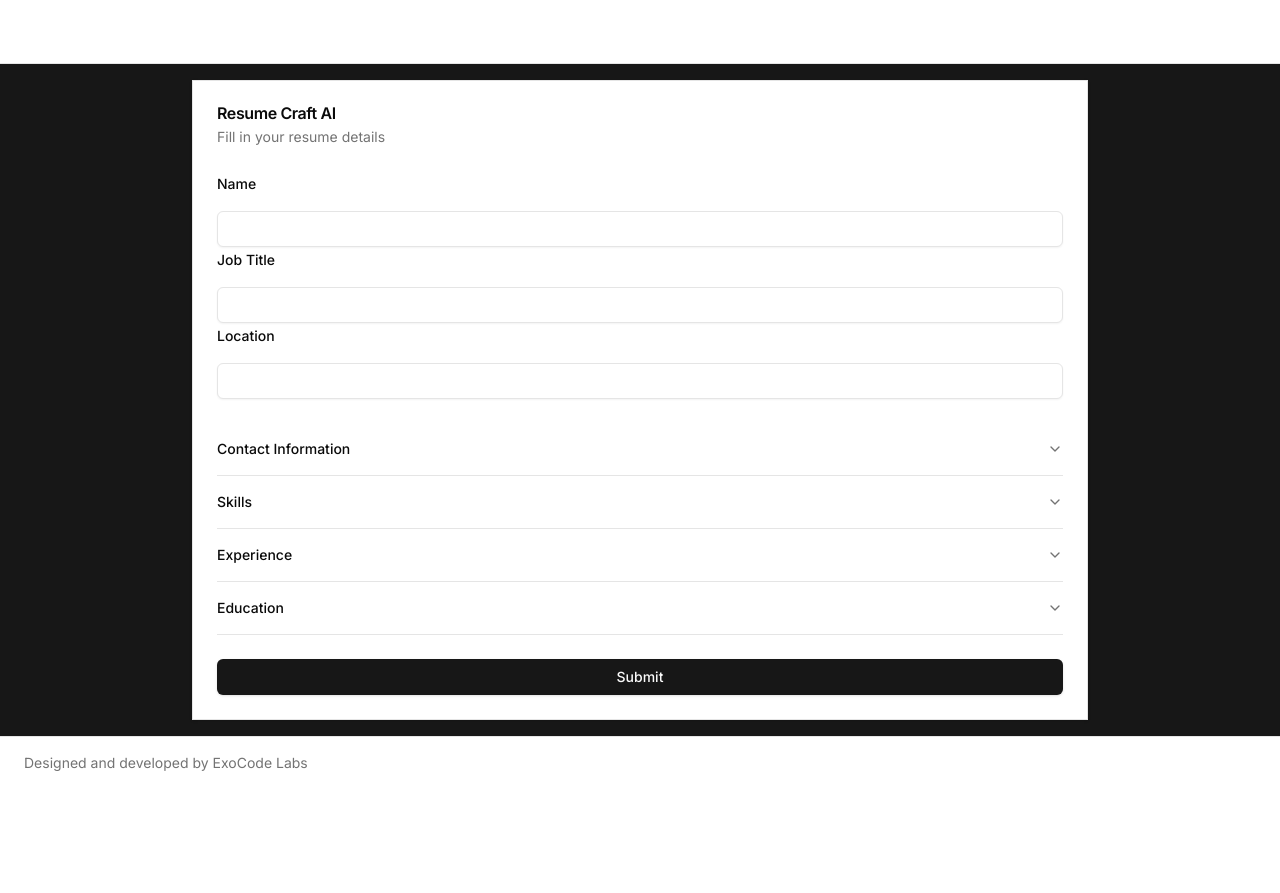
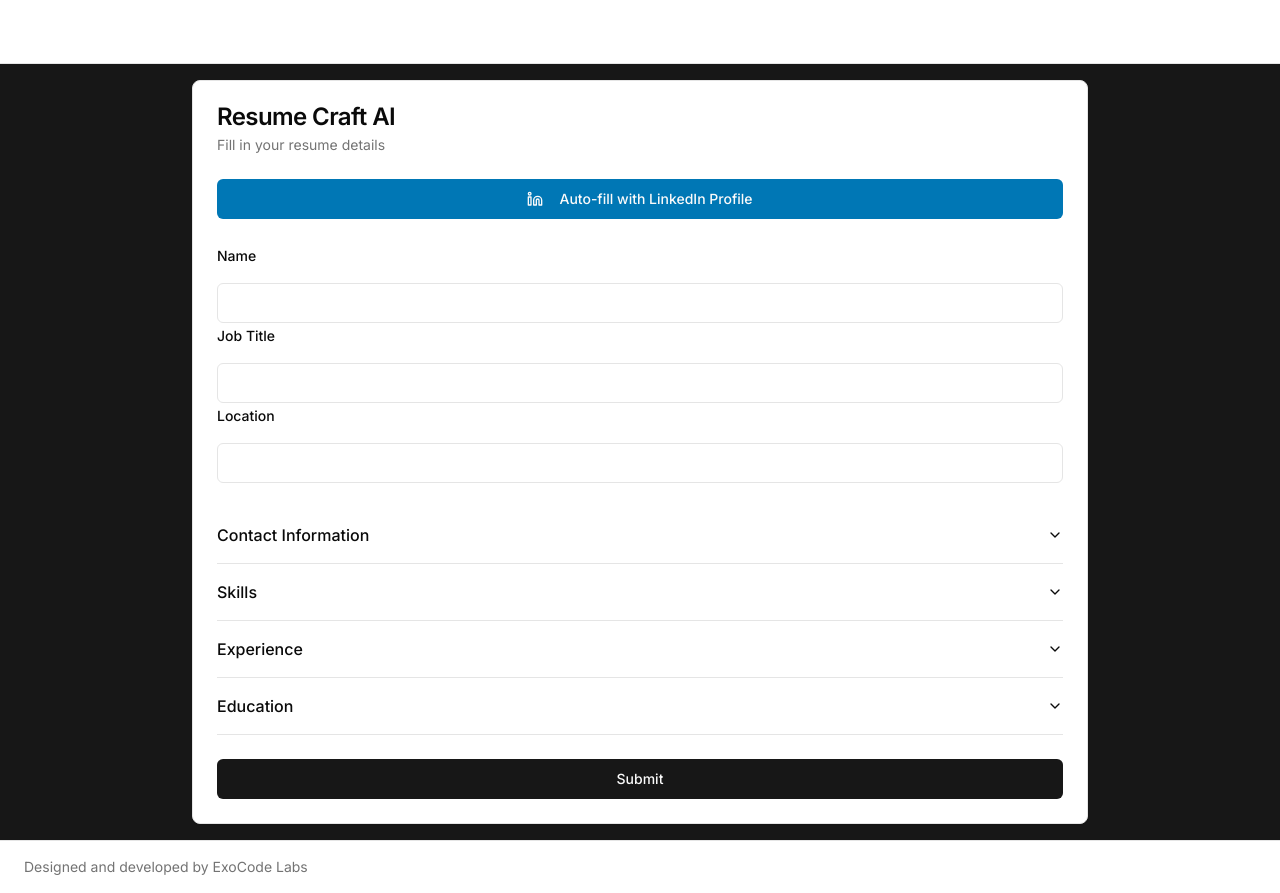
Before and after one commit to ExoCodeLabs/resume-craft-client, a Next.js app: page /login in a window 1280 px wide. Before the commit the page ends 800 px from the top, so only its background shows below. Built offline with nearby package versions, Linux system fonts and the light colour scheme.

Commit message:
-- added login page with linkedin

```diff
--- a/app/login/page.jsx
+++ b/app/login/page.jsx
@@ -1,11 +1,15 @@
 "use Client"
 import React from "react"
 import LoginPage from "@/components/login-page"
+import Header from "@/components/Header"
+import Footer from "@/components/Footer"
 
 const page = () => {
   return (
     <>
+      <Header />
       <LoginPage />
+      <Footer />
     </>
   )
 }
--- a/components/login-page.jsx
+++ b/components/login-page.jsx
@@ -1,5 +1,5 @@
 "use client"
-import { useState } from "react"
+import { useState, useCallback } from "react"
 import { Formik, Form, Field, FieldArray } from "formik"
 import * as Yup from "yup"
 import { Button } from "@/components/ui/button"
@@ -18,8 +18,52 @@ import {
   AccordionItem,
   AccordionTrigger,
 } from "@/components/ui/accordion"
-import Header from "./Header"
-import Footer from "./Footer"
+import { LinkedinIcon } from "lucide-react"
+
+const mockLinkedInData = {
+  name: "John Doe",
+  job_title: "Senior Software Engineer",
+  location: "San Francisco, CA",
+  contact: {
+    phone: "+1 (555) 123-4567",
+    email: "john.doe@example.com",
+    linkedin: "https://www.linkedin.com/in/johndoe",
+    github: "https://github.com/johndoe",
+  },
+  skills: ["JavaScript", "React", "Node.js", "Python", "AWS"],
+  experience: [
+    {
+      title: "Senior Software Engineer",
+      company: "Tech Innovators Inc.",
+      location: "San Francisco, CA",
+      dates: "Jan 2020 - Present",
+      description:
+        "Leading development of scalable web applications using React and Node.js.",
+    },
+    {
+      title: "Software Engineer",
+      company: "StartUp Solutions",
+      location: "New York, NY",
+      dates: "Jun 2017 - Dec 2019",
+      description:
+        "Developed and maintained full-stack applications using Python and Django.",
+    },
+  ],
+  education: [
+    {
+      degree: "Master of Science",
+      major: "Computer Science",
+      school: "Stanford University",
+      dates: "2015 - 2017",
+    },
+    {
+      degree: "Bachelor of Science",
+      major: "Computer Engineering",
+      school: "MIT",
+      dates: "2011 - 2015",
+    },
+  ],
+}
 
 const validationSchema = Yup.object().shape({
   name: Yup.string().required("Name is required"),
@@ -83,6 +127,7 @@ const initialValues = {
 
 export default function LoginPage() {
   const [submittedData, setSubmittedData] = useState(null)
+  const [formKey, setFormKey] = useState(0)
 
   const handleSubmit = (values, { setSubmitting }) => {
     setSubmittedData(values)
@@ -91,20 +136,33 @@ export default function LoginPage() {
     console.log(values)
   }
 
+  const handleLinkedInAutoFill = useCallback(() => {
+    // In a real application, this would fetch data from LinkedIn API
+    // For this example, we're using mock data
+    setFormKey((prevKey) => prevKey + 1) // Force Formik to reinitialize
+  }, [])
+
   return (
-    <>
-      <Header />
-      <div className="mx-auto p-4 bg-primary mx-0">
+    <div className="mx-auto p-4 bg-primary">
       <Card className="w-full max-w-4xl mx-auto">
         <CardHeader>
           <CardTitle>Resume Craft AI</CardTitle>
           <CardDescription>Fill in your resume details</CardDescription>
         </CardHeader>
         <CardContent>
+          <Button
+            onClick={handleLinkedInAutoFill}
+            className="w-full mb-6 bg-[#0077B5] hover:bg-[#006699]"
+          >
+            <LinkedinIcon className="mr-2 h-4 w-4" /> Auto-fill with LinkedIn
+            Profile
+          </Button>
           <Formik
-              initialValues={initialValues}
+            key={formKey}
+            initialValues={formKey === 0 ? initialValues : mockLinkedInData}
             validationSchema={validationSchema}
             onSubmit={handleSubmit}
+            enableReinitialize
           >
             {({ errors, touched, isSubmitting }) => (
               <Form className="space-y-6">
@@ -160,8 +218,7 @@ export default function LoginPage() {
 
                         <Label htmlFor="contact.github">GitHub</Label>
                         <Field name="contact.github" as={Input} />
-                          {errors.contact?.github &&
-                            touched.contact?.github && (
+                        {errors.contact?.github && touched.contact?.github && (
                           <div className="text-red-500">
                             {errors.contact.github}
                           </div>
@@ -225,9 +282,7 @@ export default function LoginPage() {
                                     </div>
                                   )}
 
-                                  <Label
-                                    htmlFor={`experience.${index}.company`}
-                                  >
+                                <Label htmlFor={`experience.${index}.company`}>
                                   Company
                                 </Label>
                                 <Field
@@ -241,9 +296,7 @@ export default function LoginPage() {
                                     </div>
                                   )}
 
-                                  <Label
-                                    htmlFor={`experience.${index}.location`}
-                                  >
+                                <Label htmlFor={`experience.${index}.location`}>
                                   Location
                                 </Label>
                                 <Field
@@ -282,8 +335,7 @@ export default function LoginPage() {
                                   className="w-full p-2 border rounded"
                                 />
                                 {errors.experience?.[index]?.description &&
-                                    touched.experience?.[index]
-                                      ?.description && (
+                                  touched.experience?.[index]?.description && (
                                     <div className="text-red-500">
                                       {errors.experience[index].description}
                                     </div>
@@ -439,7 +491,5 @@ export default function LoginPage() {
         </Card>
       )}
     </div>
-      <Footer />
-    </>
   )
 }
--- a/components/ui/accordion.jsx
+++ b/components/ui/accordion.jsx
@@ -18,13 +18,12 @@ const AccordionTrigger = React.forwardRef(({ className, children, ...props }, re
     <AccordionPrimitive.Trigger
       ref={ref}
       className={cn(
-        "flex flex-1 items-center justify-between py-4 text-sm font-medium transition-all hover:underline text-left [&[data-state=open]>svg]:rotate-180",
+        "flex flex-1 items-center justify-between py-4 font-medium transition-all hover:underline [&[data-state=open]>svg]:rotate-180",
         className
       )}
       {...props}>
       {children}
-      <ChevronDown
-        className="h-4 w-4 shrink-0 text-muted-foreground transition-transform duration-200" />
+      <ChevronDown className="h-4 w-4 shrink-0 transition-transform duration-200" />
     </AccordionPrimitive.Trigger>
   </AccordionPrimitive.Header>
 ))
@@ -33,11 +32,12 @@ AccordionTrigger.displayName = AccordionPrimitive.Trigger.displayName
 const AccordionContent = React.forwardRef(({ className, children, ...props }, ref) => (
   <AccordionPrimitive.Content
     ref={ref}
-    className="overflow-hidden text-sm data-[state=closed]:animate-accordion-up data-[state=open]:animate-accordion-down"
+    className="overflow-hidden text-sm transition-all data-[state=closed]:animate-accordion-up data-[state=open]:animate-accordion-down"
     {...props}>
     <div className={cn("pb-4 pt-0", className)}>{children}</div>
   </AccordionPrimitive.Content>
 ))
+
 AccordionContent.displayName = AccordionPrimitive.Content.displayName
 
 export { Accordion, AccordionItem, AccordionTrigger, AccordionContent }
--- a/components/ui/button.jsx
+++ b/components/ui/button.jsx
@@ -5,26 +5,25 @@ import { cva } from "class-variance-authority";
 import { cn } from "@/lib/utils"
 
 const buttonVariants = cva(
-  "inline-flex items-center justify-center gap-2 whitespace-nowrap rounded-md text-sm font-medium transition-colors focus-visible:outline-none focus-visible:ring-1 focus-visible:ring-ring disabled:pointer-events-none disabled:opacity-50 [&_svg]:pointer-events-none [&_svg]:size-4 [&_svg]:shrink-0",
+  "inline-flex items-center justify-center gap-2 whitespace-nowrap rounded-md text-sm font-medium ring-offset-background transition-colors focus-visible:outline-none focus-visible:ring-2 focus-visible:ring-ring focus-visible:ring-offset-2 disabled:pointer-events-none disabled:opacity-50 [&_svg]:pointer-events-none [&_svg]:size-4 [&_svg]:shrink-0",
   {
     variants: {
       variant: {
-        default:
-          "bg-primary text-primary-foreground shadow hover:bg-primary/90",
+        default: "bg-primary text-primary-foreground hover:bg-primary/90",
         destructive:
-          "bg-destructive text-destructive-foreground shadow-sm hover:bg-destructive/90",
+          "bg-destructive text-destructive-foreground hover:bg-destructive/90",
         outline:
-          "border border-input bg-background shadow-sm hover:bg-accent hover:text-accent-foreground",
+          "border border-input bg-background hover:bg-accent hover:text-accent-foreground",
         secondary:
-          "bg-secondary text-secondary-foreground shadow-sm hover:bg-secondary/80",
+          "bg-secondary text-secondary-foreground hover:bg-secondary/80",
         ghost: "hover:bg-accent hover:text-accent-foreground",
         link: "text-primary underline-offset-4 hover:underline",
       },
       size: {
-        default: "h-9 px-4 py-2",
-        sm: "h-8 rounded-md px-3 text-xs",
-        lg: "h-10 rounded-md px-8",
-        icon: "h-9 w-9",
+        default: "h-10 px-4 py-2",
+        sm: "h-9 rounded-md px-3",
+        lg: "h-11 rounded-md px-8",
+        icon: "h-10 w-10",
       },
     },
     defaultVariants: {
--- a/components/ui/card.jsx
+++ b/components/ui/card.jsx
@@ -5,7 +5,7 @@ import { cn } from "@/lib/utils"
 const Card = React.forwardRef(({ className, ...props }, ref) => (
   <div
     ref={ref}
-    className={cn("rounded-xl border bg-card text-card-foreground shadow", className)}
+    className={cn("rounded-lg border bg-card text-card-foreground shadow-sm", className)}
     {...props} />
 ))
 Card.displayName = "Card"
@@ -21,7 +21,7 @@ CardHeader.displayName = "CardHeader"
 const CardTitle = React.forwardRef(({ className, ...props }, ref) => (
   <div
     ref={ref}
-    className={cn("font-semibold leading-none tracking-tight", className)}
+    className={cn("text-2xl font-semibold leading-none tracking-tight", className)}
     {...props} />
 ))
 CardTitle.displayName = "CardTitle"
--- a/components/ui/input.jsx
+++ b/components/ui/input.jsx
@@ -7,7 +7,7 @@ const Input = React.forwardRef(({ className, type, ...props }, ref) => {
     (<input
       type={type}
       className={cn(
-        "flex h-9 w-full rounded-md border border-input bg-transparent px-3 py-1 text-base shadow-sm transition-colors file:border-0 file:bg-transparent file:text-sm file:font-medium file:text-foreground placeholder:text-muted-foreground focus-visible:outline-none focus-visible:ring-1 focus-visible:ring-ring disabled:cursor-not-allowed disabled:opacity-50 md:text-sm",
+        "flex h-10 w-full rounded-md border border-input bg-background px-3 py-2 text-base ring-offset-background file:border-0 file:bg-transparent file:text-sm file:font-medium file:text-foreground placeholder:text-muted-foreground focus-visible:outline-none focus-visible:ring-2 focus-visible:ring-ring focus-visible:ring-offset-2 disabled:cursor-not-allowed disabled:opacity-50 md:text-sm",
         className
       )}
       ref={ref}
```
Lines whose indentation alone changed are shown as unchanged.
